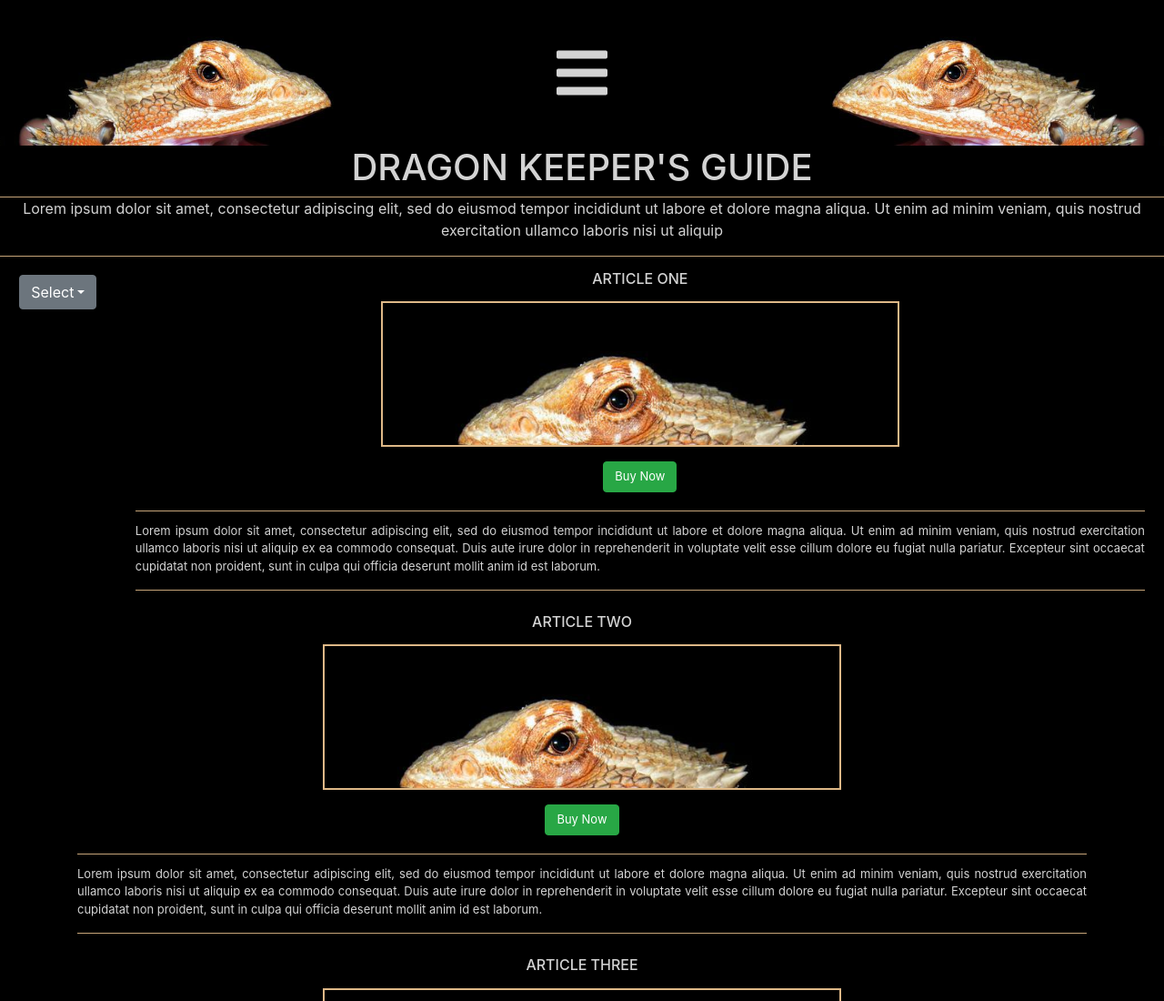
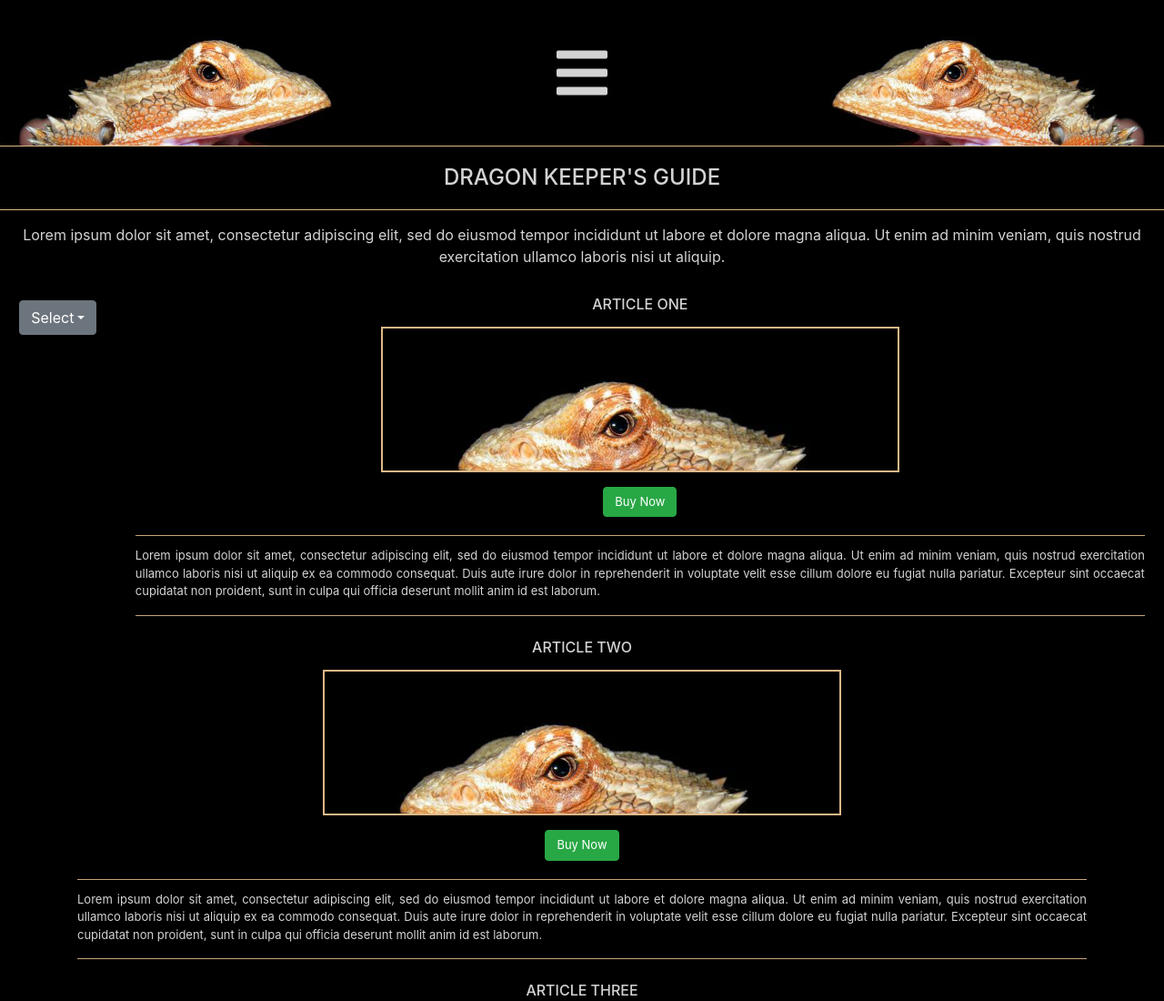
Before and after one commit to Code-Institute-Submissions/JM-Milestone1-BeardedDragons, a plain HTML site: page guide.html in a window 1280 px wide. Shown: the top 1100 px of the page at 91% size. Drawn offline with nearby package versions, Linux system fonts and the light colour scheme.

Commit message:
add style for page title + intro to style.css

```diff
--- a/assets/css/style.css
+++ b/assets/css/style.css
@@ -9,12 +9,16 @@ body {
 
 h1, h2 {
     text-transform: uppercase;
+    padding: 0;
+    margin: 0;
 }
 
+h1 {
+    font-size: x-large;
+}
 h2 {
     font-size: medium;
     padding: 15px 0px;
-    margin: 0px;
 }
 
 strong {
@@ -25,6 +29,12 @@ hr {
     background-color: burlywood;
     margin: 0;
     width: 100%;
+}
+
+.full-width {
+    width:100vw;
+    position: relative;
+    left:0;
 }
 
 /* MAIN CONTAINER */
@@ -62,6 +72,19 @@ header {
 .bars-mobile {
     color: lightgray;
     font-size: 8vh;
+}
+
+/* TITLE & INTRO */
+
+.page-intro {
+    margin-top: 15px;
+}
+
+.page-title {
+    border-width: 1px 0px;
+    border-color: burlywood;
+    border-style: solid;
+    padding: 20px 0px;
 }
 
 /* INFO PAGE */
--- a/guide.html
+++ b/guide.html
@@ -40,15 +40,14 @@
 
         <section class="row">
             <!-- Page title & introduction -->
-            <h1 class="title col-12">Dragon Keeper's Guide</h1>
-            <hr>
-            <div class="row">
+            <h1 class="col-12 page-title">Dragon Keeper's Guide</h1>
+            <div class="row page-intro">
                 <p class="col-12">Lorem ipsum dolor sit amet, consectetur adipiscing elit, sed do eiusmod tempor
                     incididunt ut labore et
                     dolore magna aliqua. Ut enim ad minim veniam, quis nostrud exercitation ullamco laboris nisi ut
-                    aliquip
+                    aliquip.
                 </p>
-                <hr>
+
             </div>
             <!-- Dropdown button for Guide -->
             <div class="row guide-dropdown">
@@ -64,9 +63,7 @@
                         <a class="dropdown-item" href="#guideArticleThree">Article Three</a>
                     </div>
                 </div>
-
             </div>
-
             <!-- Article One -->
             <article id="guideArticleOne" class="container guide-article">
                 <!-- Article title -->
```
Also changed, not shown: index.html (+4 -3 lines), info.html (+2 -2 lines).
